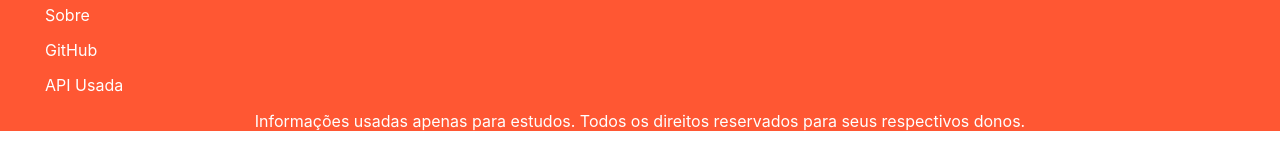
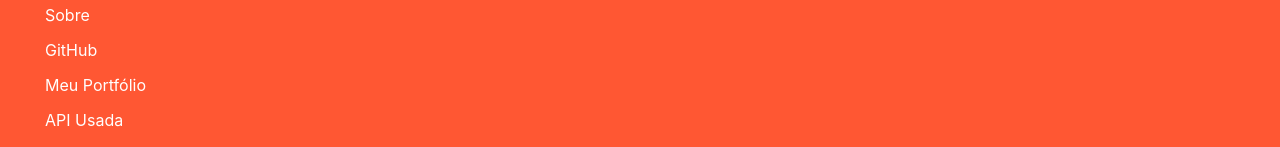
Before and after one commit to ErickLimaS/basketball-web, a React (Create React App) app: page / in a window 1280 px wide. Shown: the part 1047-1194 px from the top of the page. Built offline with nearby package versions, Linux system fonts and the light colour scheme; no server answers.

Commit message:
Update index.js

```diff
--- a/src/components/theme/Footer/index.js
+++ b/src/components/theme/Footer/index.js
@@ -8,6 +8,7 @@ export default function Footer() {
                 <ul>
                     <li><a href='/sobre'>Sobre</a></li>
                     <li><a href='https://github.com/ErickLimaS' target='_blank' rel='noreferrer'>GitHub</a></li>
+                    <li><a href='https://erick-lima.netlify.app/' target='_blank' rel='noreferrer'>Meu Portfólio</a></li>
                     <li><a href='https://www.balldontlie.io/' target='_blank' rel='noreferrer'>API Usada</a></li>
                 </ul>
             </div>
```
